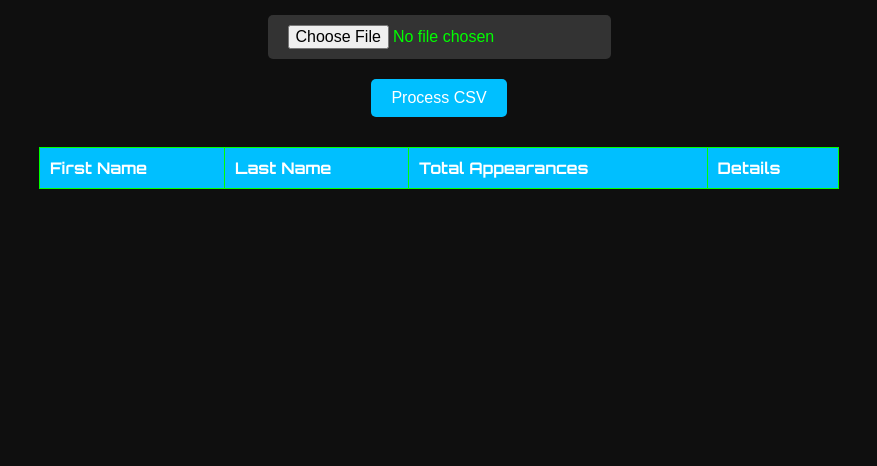
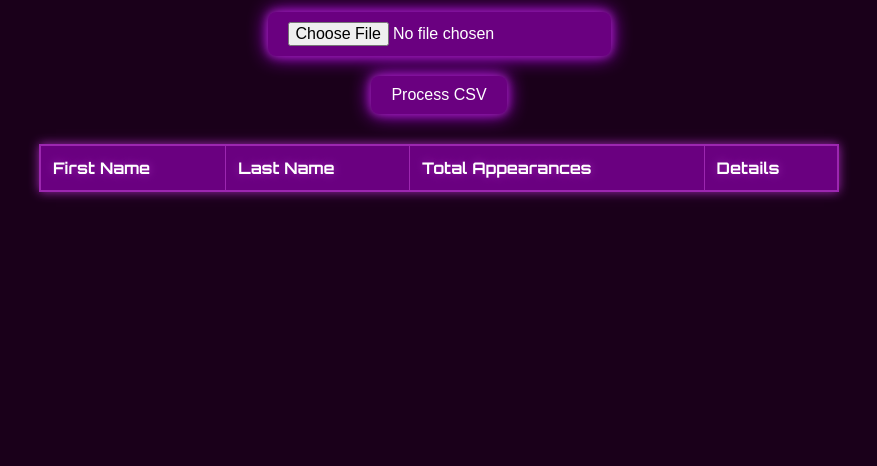
Before and after one commit to Raresh777/Testing, a plain HTML site: page index.html in a window 1280 px wide. Shown: the part 334-800 px from the top of the page, without its empty margins (201-1078 px from the left). Drawn offline with nearby package versions, Linux system fonts and the light colour scheme.

Commit message:
Update index.html

```diff
--- a/index.html
+++ b/index.html
@@ -8,8 +8,8 @@
     <style>
         body {
             font-family: 'Orbitron', sans-serif;
-            background: #0f0f0f;
-            color: #00ff00;
+            background: #1a001a;
+            color: #d1b3ff;
             margin: 0;
             padding: 0;
             display: flex;
@@ -21,26 +21,26 @@
 
         h1 {
             text-align: center;
-            color: #00bfff;
+            color: #9c27b0;
+            text-shadow: 0 0 10px #9c27b0, 0 0 20px #bf00ff;
         }
 
         #fileInput, #processButton {
             margin: 10px;
             padding: 10px 20px;
             border: none;
-            border-radius: 5px;
+            border-radius: 8px;
             font-size: 16px;
             cursor: pointer;
+            transition: all 0.3s ease;
+            background: #6a0080;
+            color: #ffffff;
+            box-shadow: 0 0 10px #9c27b0, 0 0 20px #bf00ff;
         }
 
-        #fileInput {
-            background: #333;
-            color: #00ff00;
-        }
-
-        #processButton {
-            background: #00bfff;
-            color: white;
+        #fileInput:hover, #processButton:hover {
+            background: #9c27b0;
+            box-shadow: 0 0 15px #bf00ff, 0 0 30px #e100ff;
         }
 
         #leaderboard {
@@ -48,23 +48,26 @@
             max-width: 800px;
             margin: 20px auto;
             border-collapse: collapse;
-            background: #1a1a1a;
-            border: 1px solid #00ff00;
+            background: #2a0036;
+            border: 2px solid #9c27b0;
+            box-shadow: 0 0 10px #9c27b0;
         }
 
         #leaderboard th, #leaderboard td {
-            border: 1px solid #00ff00;
-            padding: 10px;
+            border: 1px solid #9c27b0;
+            padding: 12px;
             text-align: left;
+            color: #d1b3ff;
         }
 
         #leaderboard th {
-            background: #00bfff;
-            color: white;
+            background: #6a0080;
+            color: #ffffff;
+            text-shadow: 0 0 10px #9c27b0;
         }
 
         #leaderboard td {
-            color: #00ff00;
+            background: #24002a;
         }
 
         @media (max-width: 600px) {
@@ -117,13 +120,8 @@
 
                         // Extract first and last name
                         const nameParts = adName.split(' ');
-                        let firstName = null;
-                        let lastName = null;
-
-                        if (nameParts.length >= 2) {
-                            firstName = nameParts[0];
-                            lastName = nameParts[1];
-                        }
+                        let firstName = nameParts[0] || 'Unknown';
+                        let lastName = nameParts[nameParts.length - 1] || 'Unknown';
 
                         if (firstName && lastName) {
                             const fullName = `${firstName} ${lastName}`;
```
